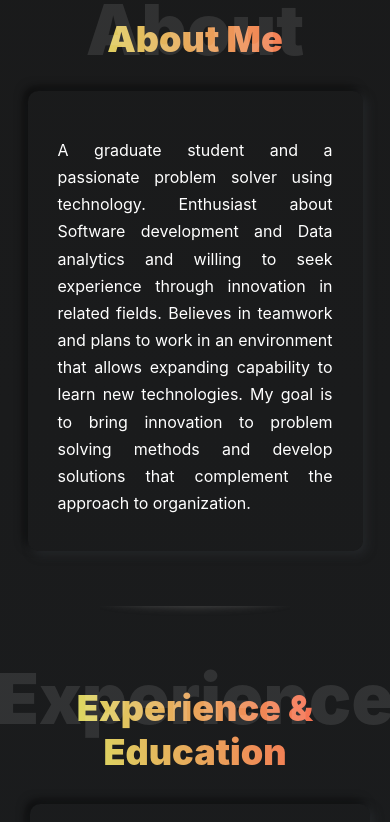
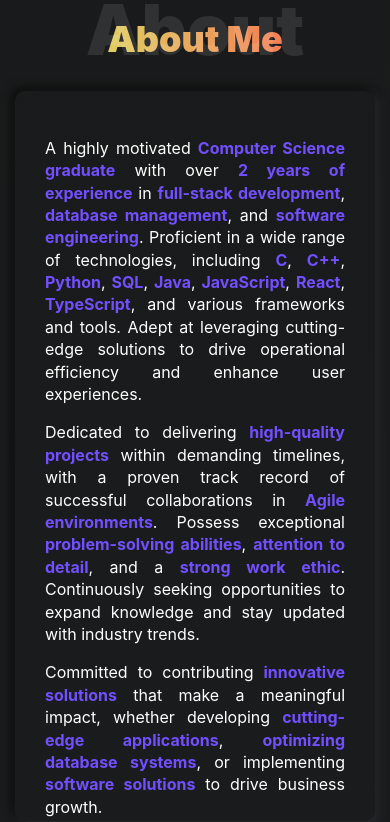
Before and after one commit to Rudviq/Portfolio, a React (Create React App) app: page / in a window 390 px wide. Shown: the part 900-1722 px from the top of the page. Built offline with nearby package versions, Linux system fonts and the light colour scheme.

Commit message:
About Me content updated; Email contact working successfully

```diff
--- a/package.json
+++ b/package.json
@@ -11,6 +11,8 @@
     "react-scripts": "5.0.1",
     "react-simple": "^1.2.3",
     "react-simple-typewriter": "^5.0.1",
+    "smtpjs": "^0.0.1",
+    "sweetalert2": "^11.11.0",
     "web-vitals": "^2.1.4"
   },
   "scripts": {
--- a/public/index.html
+++ b/public/index.html
@@ -18,6 +18,9 @@
   <body>
     <noscript>You need to enable JavaScript to run this app.</noscript>
     <div id="root"></div>
+    <script src="https://smtpjs.com/v3/smtp.js"></script>
+    <script src="https://cdn.jsdelivr.net/npm/sweetalert2@11"></script>
+
 
   </body>
 </html>
--- a/src/App.js
+++ b/src/App.js
@@ -2,11 +2,16 @@ import React from 'react';
 import {useTypewriter, Cursor} from 'react-simple-typewriter';
 import './App.css';
 import { useState, useRef, useEffect } from 'react';
+import Swal from 'sweetalert2';
 
 function App() {
   const [isMobileView, setIsMobileView] = useState(false);
   const [isDarkMode, setIsDarkMode] = useState(true);
   const projectCarouselRef = useRef(null);
+  // const [from, setFrom] = useState('');
+  // const [subject, setSubject] = useState('');
+  // const [body, setBody] = useState('');
+  // const [message, setMessage] = useState('');
   let startX = 0;
   let scrollLeft = 0;
 
@@ -102,7 +107,32 @@ function App() {
 
   const handleSubmit = (e) => {
     e.preventDefault();
+
+    const bodyMessage = 'Full Name:'+ formData.firstName+' '+formData.lastName+'<br>' +'Email: '+formData.email+ '<br>'+ formData.message;
+    console.log(bodyMessage);
     // Add your form submission logic here
+    window.Email.send({
+      Host: "smtp.elasticemail.com",
+      Username: "rudviqbhavsar@gmail.com",
+      Password: "ED012BAC04069E381FD299309B2F0E7A01D7",
+      To: "rudviqbhavsar@gmail.com",
+      From: "rudviqbhavsar@gmail.com",
+      Subject: "Message from your Portfolio",
+      Body: bodyMessage,
+    }).then(
+      message =>{
+        if(message === 'OK'){
+          Swal.fire({
+            title: "Good job!",
+            text: "You clicked the button!",
+            icon: "success"
+          });
+        }
+    }
+    ).catch(
+      error => alert(`Failed to send email: ${error}`)
+    );
+
     console.log(formData);
     // Clear the form after submission
     setFormData({
@@ -111,6 +141,7 @@ function App() {
       email: '',
       message: ''
     });
+
   };
 
   const toggleDarkMode = () => {
@@ -161,6 +192,11 @@ function App() {
     if (prevIndex >= 0) {
       setStartIndex(prevIndex);
     }
+  };
+
+  const highlightStyle = {
+    color: '#724fff',
+    fontWeight: 'bold',
   };
 
 
@@ -248,10 +284,34 @@ function App() {
     <section id={about}>
       <h1 class="big">About</h1>
       <h2>About Me</h2>
-      <div className="about-content-box">
-        <p>A graduate student and a passionate problem solver using technology. Enthusiast about Software development and Data analytics and willing to seek experience through innovation in related fields. Believes in teamwork and plans to work in an environment that allows expanding capability to learn new technologies.
-My goal is to bring innovation to problem solving methods and develop solutions that complement the approach to organization.</p>
-      </div>
+      {/* <div className="about-content-box">
+        <p>A highly motivated Computer Science graduate with over 2 years of experience in full-stack development, database management, and software engineering. Proficient in a wide range of technologies, including C, C++, Python, SQL, Java, JavaScript, React, TypeScript, and various frameworks and tools. Adept at leveraging cutting-edge solutions to drive operational efficiency and enhance user experiences.</p>
+        <p>
+            Dedicated to delivering high-quality projects within demanding timelines, with a proven track record of successful collaborations in Agile environments. Possess exceptional problem-solving abilities, attention to detail, and a strong work ethic. Continuously seeking opportunities to expand knowledge and stay updated with industry trends.
+        </p><p>
+            Committed to contributing innovative solutions that make a meaningful impact, whether developing cutting-edge applications, optimizing database systems, or implementing software solutions to drive business growth.</p>
+      </div> */}
+      <div class="about-content-box">
+      <p>
+        A highly motivated <span style={highlightStyle}>Computer Science graduate</span> with over{' '}
+        <span style={highlightStyle}>2 years of experience</span> in <span style={highlightStyle}>full-stack development</span>,{' '}
+        <span style={highlightStyle}>database management</span>, and <span style={highlightStyle}>software engineering</span>. Proficient in a wide range of technologies, including{' '}
+        <span style={highlightStyle}>C</span>, <span style={highlightStyle}>C++</span>, <span style={highlightStyle}>Python</span>,{' '}
+        <span style={highlightStyle}>SQL</span>, <span style={highlightStyle}>Java</span>, <span style={highlightStyle}>JavaScript</span>,{' '}
+        <span style={highlightStyle}>React</span>, <span style={highlightStyle}>TypeScript</span>, and various frameworks and tools. Adept at leveraging cutting-edge solutions to drive operational efficiency and enhance user experiences.
+      </p>
+      <p>
+        Dedicated to delivering <span style={highlightStyle}>high-quality projects</span> within demanding timelines, with a proven track record of successful collaborations in{' '}
+        <span style={highlightStyle}>Agile environments</span>. Possess exceptional <span style={highlightStyle}>problem-solving abilities</span>,{' '}
+        <span style={highlightStyle}>attention to detail</span>, and a <span style={highlightStyle}>strong work ethic</span>. Continuously seeking opportunities to expand knowledge and stay updated with industry trends.
+      </p>
+      <p>
+        Committed to contributing <span style={highlightStyle}>innovative solutions</span> that make a meaningful impact, whether developing{' '}
+        <span style={highlightStyle}>cutting-edge applications</span>, <span style={highlightStyle}>optimizing database systems</span>, or implementing{' '}
+        <span style={highlightStyle}>software solutions</span> to drive business growth.
+      </p>
+    </div>
+
     </section>
     <div className="or-spacer">
       <div className="mask"></div>
@@ -421,6 +481,8 @@ My goal is to bring innovation to problem solving methods and develop solutions
                   name="firstName"
                   value={formData.firstName}
                   onChange={handleChange}
+
+                  autoComplete='off'
                   required
                 />
             {/* <div className="name-group" id="name-group">
@@ -449,6 +511,19 @@ My goal is to bring innovation to problem solving methods and develop solutions
             </div> */}
           </div>
           <div className="form-group">
+            <label htmlFor="lastName">Last Name</label>
+            <input
+              type="text"
+              id="lastName"
+              name="lastName"
+              value={formData.lastName}
+              onChange={handleChange}
+
+              autoComplete='off'
+              required
+            />
+          </div>
+          <div className="form-group">
             <label htmlFor="email">Email</label>
             <input
               type="email"
@@ -456,7 +531,9 @@ My goal is to bring innovation to problem solving methods and develop solutions
               name="email"
               value={formData.email}
               onChange={handleChange}
-              required
+              // onChange={(e) => setFrom(e.target.value)}
+              autoComplete='off'
+              // required
             />
           </div>
           <div className="form-group">
@@ -466,11 +543,14 @@ My goal is to bring innovation to problem solving methods and develop solutions
               name="message"
               value={formData.message}
               onChange={handleChange}
-              required
+              // onChange={(e) => setBody(e.target.value)}
+              autoComplete='off'
+              // required
             ></textarea>
           </div>
           <button id="cntct-sub" type="submit">Submit</button>
         </form>
+
       </div>
     </section>
     <footer style={{paddingTop:isMobileView?'0px':'20px'}}>
--- a/src/index.css
+++ b/src/index.css
@@ -496,7 +496,7 @@ input:checked + .slider:before {
 }
 
 #about .about-content-box, #about-light .about-content-box{
-  font-size: x-large;
+  font-size: large;
   text-justify: auto;
   text-align: justify;
 }
@@ -685,7 +685,7 @@ input:checked + .slider:before {
 }
 
 .about-content-box p{
-  line-height: 1.8;
+  line-height: 1.4;
 }
 
 .image-name-container {
@@ -985,7 +985,8 @@ footer {
 
   .devName{
     font-size: 40px;
-    background: -webkit-linear-gradient(top left, #914dff, #ffde68);
+    background: -webkit-linear-gradient(top left, #724fff, #aaa5eb);
+    /* background: -webkit-linear-gradient(top left, #914dff, #ffde68); */
     -webkit-background-clip: text;
     -webkit-text-fill-color: transparent;
   }
@@ -1026,16 +1027,25 @@ footer {
     top: auto;
   }
 
+  #about .about-content-box, #about-light .about-content-box{
+    font-size:medium;
+  }
   .about-content-box,.about-content-box1{
-    max-width: 275px;
-    height: 430px;
+    max-width: 300px;
+    /* height: 700px; */
     padding-left: 30px;
     padding-right: 30px;
+    overflow: initial;
+  }
+
+  .about-content-box{
+    height: 700px;
   }
 
   .about-content-box p {
-    line-height: 1.7;
+    line-height: 1.4;
     font-size: 1rem;
+
   }
 
   .expImg{
```
Also changed, not shown: src/utils/sendEmail.js (added, +16 -0 lines), 1 other file (tests, documents, lock files or other folders).
